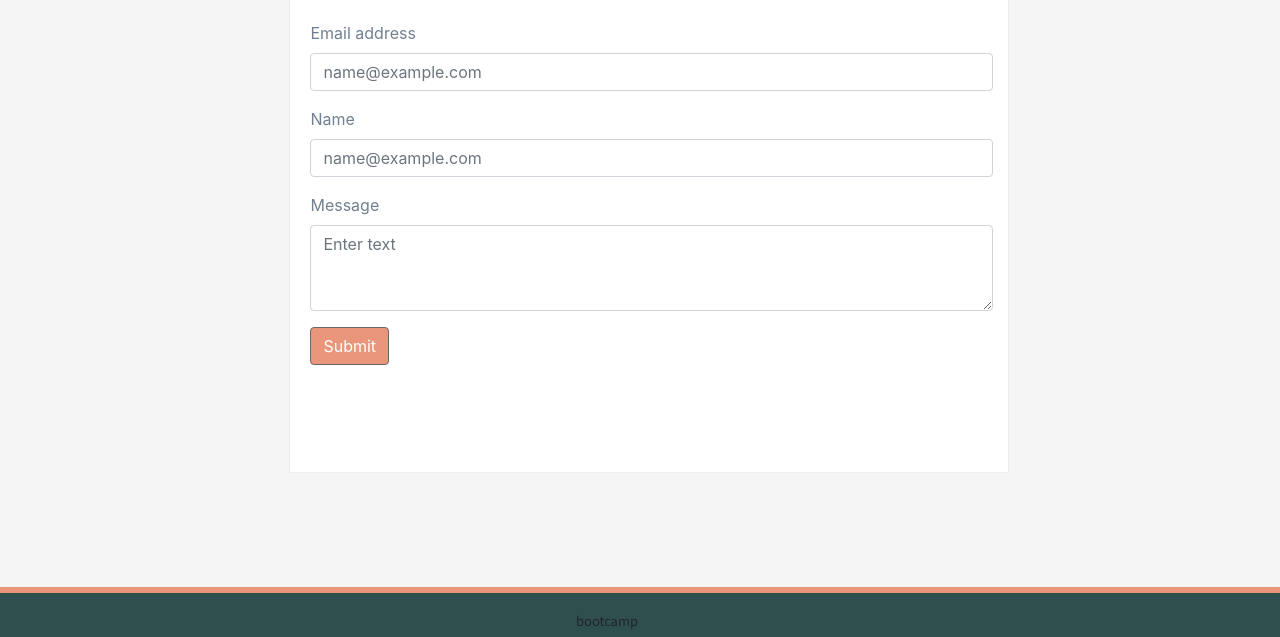
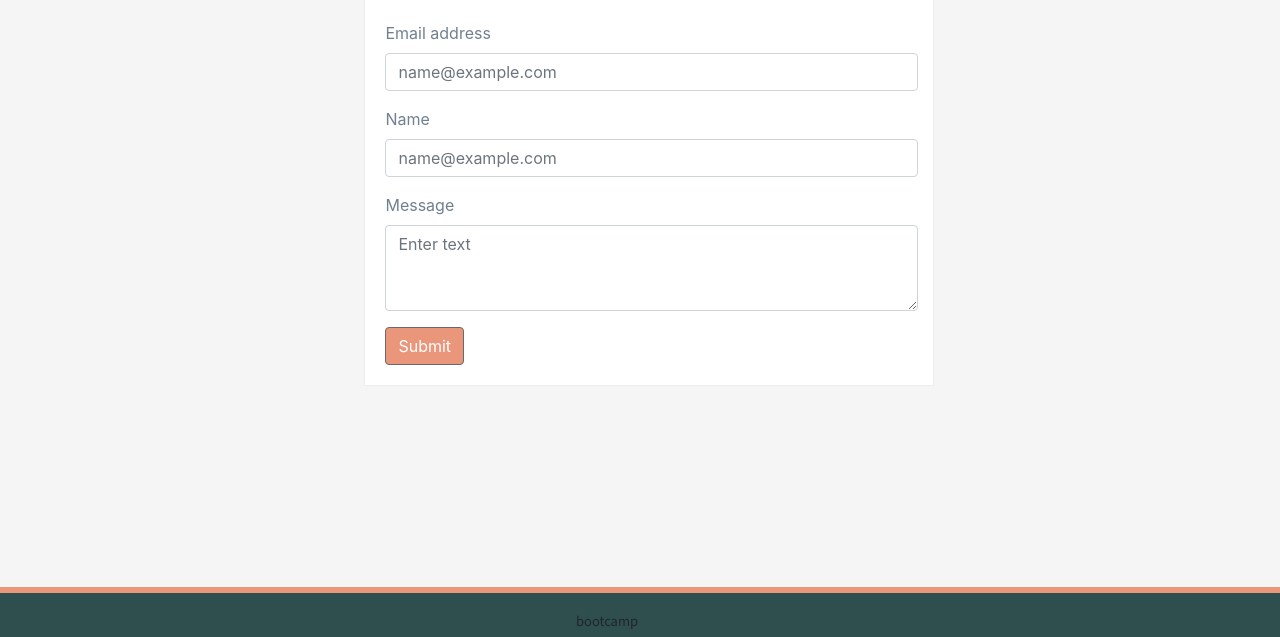
Before and after one commit to DianaLRS/Homework-2, a plain HTML site: page contact.html in a window 1280 px wide. Shown: the part 163-800 px from the top of the page. Drawn offline with nearby package versions, Linux system fonts and the light colour scheme.

Commit message:
layout of contact form

```diff
--- a/assets/css/contactstyle.css
+++ b/assets/css/contactstyle.css
@@ -32,6 +32,9 @@
         padding-left: 20px;
         padding-bottom: 20px;
         background-color: white;
+        width: 570px;
+        position: relative;
+        overflow: auto;
     }
 
     .form {
--- a/contact.html
+++ b/contact.html
@@ -34,7 +34,7 @@
     </header>
     <!-- Contact form -->
     <form class="form">
-        <article class="container" id="containerForm" style="width: 720px; height: 550px;">
+        <article class="container" id="containerForm">
             <header class="header-card" id="contact-card">
                 <section class="row" id="contactHeader">
                     <section class="col-sm-12">
```
